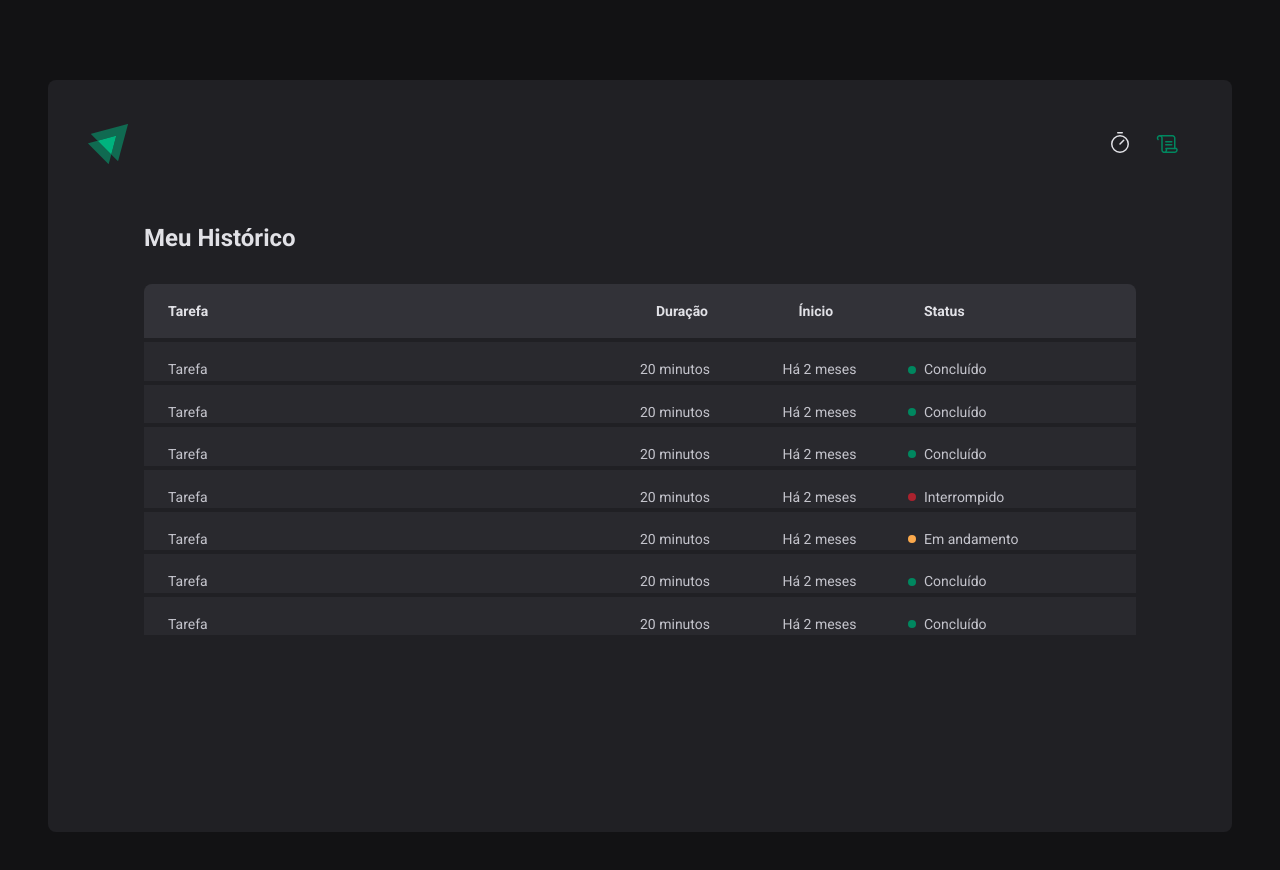
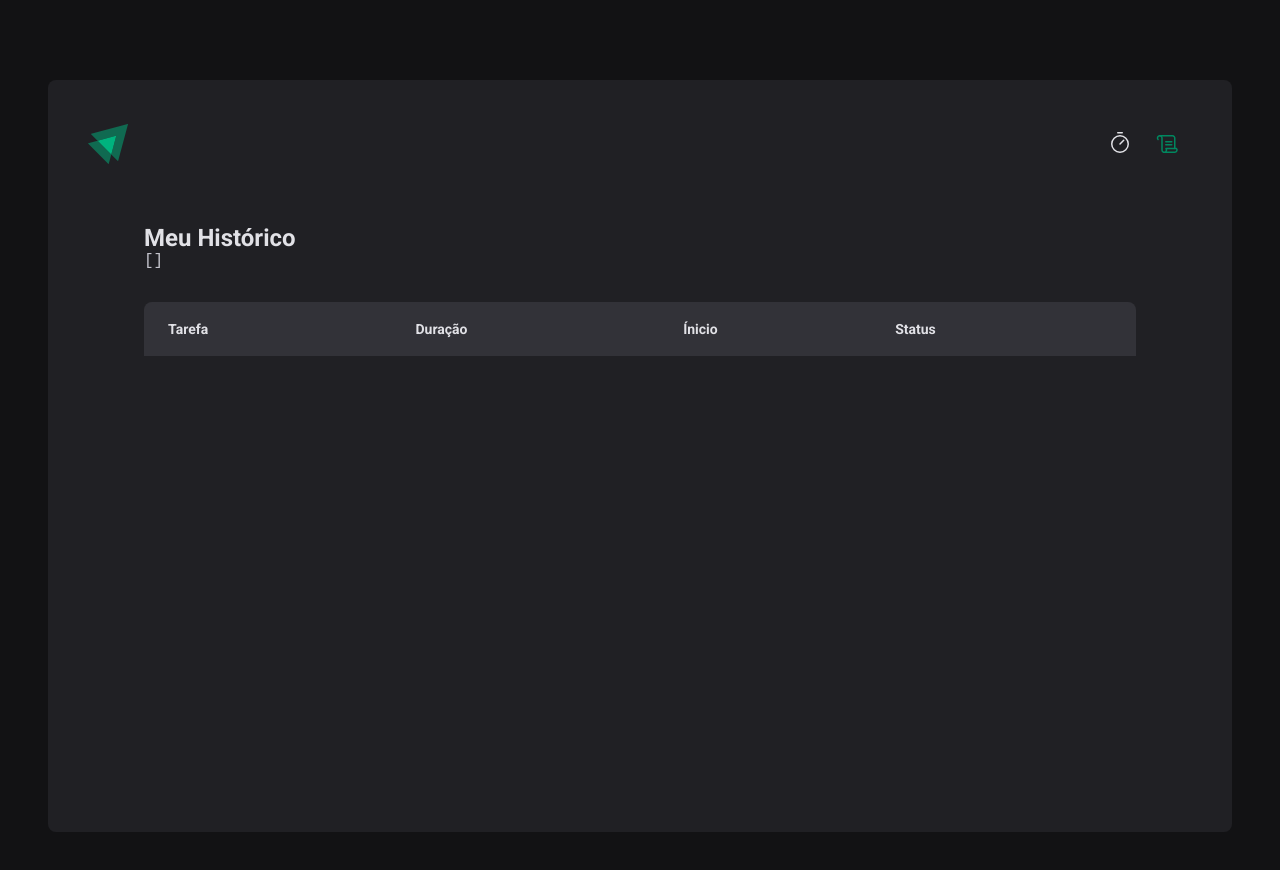
Before and after one commit to pedrodif/uploadIgniteTimer, a React (Vite) app: page /history in a window 1280 px wide. Shown: the top 870 px of the page. Built offline with nearby package versions, Linux system fonts and the light colour scheme.

Commit message:
feat: :art:

```diff
--- a/src/contexts/CyclesContext.tsx
+++ b/src/contexts/CyclesContext.tsx
@@ -15,6 +15,7 @@ export interface ICycle {
 }
 
 interface ICyclesContextType {
+  cycles: ICycle[]
   activeCycle: ICycle | undefined
   activeCycleId: string | null
   amountSecondsPassed: number
@@ -65,7 +66,6 @@ export function CyclesContextProvider({
     setCycles((oldState) => [...oldState, newCycle])
     setActiveCycleId(newCycle.id)
     setAmountSecondsPassed(0)
-    // reset()
   }
 
   function interruptCurrentCycle() {
@@ -84,6 +84,7 @@ export function CyclesContextProvider({
   return (
     <CyclesContext.Provider
       value={{
+        cycles,
         activeCycle,
         activeCycleId,
         markCurrentCycleAsFinished,
--- a/src/pages/History/index.tsx
+++ b/src/pages/History/index.tsx
@@ -1,10 +1,20 @@
+// Packages
+import { useContext } from 'react'
+
 // Styles
 import { HistoryContainer, HistoryList, Status } from './styles'
 
+// Contexts
+import { CyclesContext } from '../../contexts/CyclesContext'
+
 export function History() {
+  const { cycles } = useContext(CyclesContext)
+
   return (
     <HistoryContainer>
       <h1>Meu Histórico</h1>
+
+      <pre>{JSON.stringify(cycles, null, 2)}</pre>
 
       <HistoryList>
         <table>
@@ -17,62 +27,28 @@ export function History() {
             </tr>
           </thead>
           <tbody>
-            <tr>
-              <td>Tarefa</td>
-              <td>20 minutos</td>
-              <td>Há 2 meses</td>
-              <td>
-                <Status statusColor={'green'}>Concluído</Status>
-              </td>
-            </tr>
-            <tr>
-              <td>Tarefa</td>
-              <td>20 minutos</td>
-              <td>Há 2 meses</td>
-              <td>
-                <Status statusColor={'green'}>Concluído</Status>
-              </td>
-            </tr>
-            <tr>
-              <td>Tarefa</td>
-              <td>20 minutos</td>
-              <td>Há 2 meses</td>
-              <td>
-                <Status statusColor={'green'}>Concluído</Status>
-              </td>
-            </tr>
-            <tr>
-              <td>Tarefa</td>
-              <td>20 minutos</td>
-              <td>Há 2 meses</td>
-              <td>
-                <Status statusColor={'red'}>Interrompido</Status>
-              </td>
-            </tr>
-            <tr>
-              <td>Tarefa</td>
-              <td>20 minutos</td>
-              <td>Há 2 meses</td>
-              <td>
-                <Status statusColor={'yellow'}>Em andamento</Status>
-              </td>
-            </tr>
-            <tr>
-              <td>Tarefa</td>
-              <td>20 minutos</td>
-              <td>Há 2 meses</td>
-              <td>
-                <Status statusColor={'green'}>Concluído</Status>
-              </td>
-            </tr>
-            <tr>
-              <td>Tarefa</td>
-              <td>20 minutos</td>
-              <td>Há 2 meses</td>
-              <td>
-                <Status statusColor={'green'}>Concluído</Status>
-              </td>
-            </tr>
+            {cycles.map((cycle) => {
+              return (
+                <tr key={cycle.id}>
+                  <td>{cycle.task}</td>
+                  <td>{cycle.minutesAmount} minutos</td>
+                  <td>{cycle.startDate.toISOString()}</td>
+                  <td>
+                    {cycle.finishedDate && (
+                      <Status statusColor="green">Concluído</Status>
+                    )}
+
+                    {cycle.interruptedDate && (
+                      <Status statusColor="red">Interrompido</Status>
+                    )}
+
+                    {!cycle.finishedDate && !cycle.interruptedDate && (
+                      <Status statusColor="yellow">Em andamento</Status>
+                    )}
+                  </td>
+                </tr>
+              )
+            })}
           </tbody>
         </table>
       </HistoryList>
--- a/src/pages/Home/components/Countdown/index.tsx
+++ b/src/pages/Home/components/Countdown/index.tsx
@@ -3,7 +3,7 @@ import { useContext, useEffect } from 'react'
 import { differenceInSeconds } from 'date-fns'
 
 // Context
-import { CyclesContext } from '../..'
+import { CyclesContext } from '../../../../contexts/CyclesContext'
 
 // Styles
 import { CountDownContainer, Separator } from './styles'
@@ -17,6 +17,7 @@ export function Countdown() {
     setSecondsPassed,
   } = useContext(CyclesContext)
 
+  // Configurando o timer
   const totalSeconds = activeCycle ? activeCycle.minutesAmount * 60 : 0
   const currentSeconds = activeCycle ? totalSeconds - amountSecondsPassed : 0
   const minutesAmount = Math.floor(currentSeconds / 60)
--- a/src/pages/Home/components/NewCycleForm/index.tsx
+++ b/src/pages/Home/components/NewCycleForm/index.tsx
@@ -6,7 +6,7 @@ import { useFormContext } from 'react-hook-form'
 import { FormContainer, MinutesAmountInput, TaskInput } from './styles'
 
 // Contexts
-import { CyclesContext } from '../..'
+import { CyclesContext } from '../../../../contexts/CyclesContext'
 
 export function NewCycleForm() {
   const { activeCycle } = useContext(CyclesContext)
--- a/src/pages/Home/index.tsx
+++ b/src/pages/Home/index.tsx
@@ -1,4 +1,5 @@
 // Packages
+import { useContext } from 'react'
 import { FormProvider, useForm } from 'react-hook-form'
 import { zodResolver } from '@hookform/resolvers/zod'
 import * as zod from 'zod'
@@ -15,6 +16,9 @@ import {
   StopCountdownButton,
 } from './styles'
 
+// Context
+import { CyclesContext } from '../../contexts/CyclesContext'
+
 const newCycleFormValidationSchema = zod.object({
   task: zod.string().min(1, 'Informe a Tarefa'),
   minutesAmount: zod
@@ -27,6 +31,9 @@ const newCycleFormValidationSchema = zod.object({
 type INewCycleFormData = zod.infer<typeof newCycleFormValidationSchema>
 
 export function Home() {
+  const { createNewCycle, interruptCurrentCycle, activeCycle } =
+    useContext(CyclesContext)
+
   const newCycleForm = useForm<INewCycleFormData>({
     resolver: zodResolver(newCycleFormValidationSchema),
     defaultValues: {
@@ -35,11 +42,12 @@ export function Home() {
     },
   })
 
-  const { register, handleSubmit, watch, formState, reset } = newCycleForm
+  const { handleSubmit, watch, reset } = newCycleForm
 
-  // Configurando o timer
-
-  // Maneira de verificar os erros no console a partir de uma função interna do react-hook-form, que foi resgatada (devolvida) através da desestruturação -> console.log(formState.errors)
+  function handleCreateNewCycle(data: INewCycleFormData) {
+    createNewCycle(data)
+    reset()
+  }
 
   const task = watch('task')
   const isSubmitDisabled = !task
@@ -53,7 +61,7 @@ export function Home() {
         <Countdown />
 
         {activeCycle ? (
-          <StopCountdownButton onClick={handleInterruptCycle} type="button">
+          <StopCountdownButton onClick={interruptCurrentCycle} type="button">
             <HandPalm size={24} />
             Interromper
           </StopCountdownButton>
@@ -67,3 +75,5 @@ export function Home() {
     </HomeContainer>
   )
 }
+
+// Maneira de verificar os erros no console a partir de uma função interna do react-hook-form, que foi resgatada (devolvida) através da desestruturação -> console.log(formState.errors)
```
